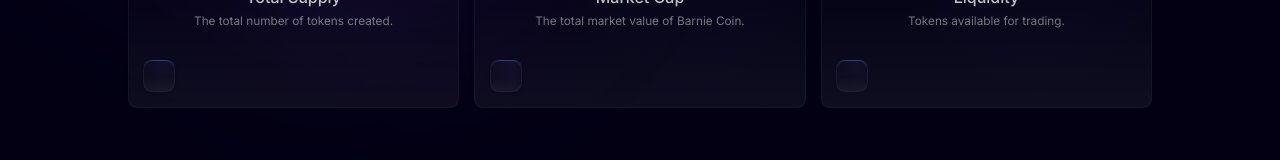
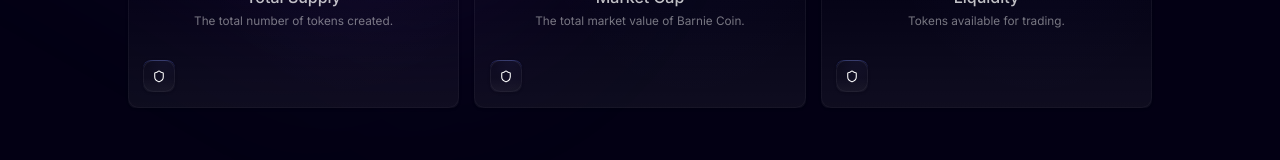
Before and after one commit to vitaleymulikacatchup/474e31d3-e699-4d17-8568-b7a94dc1282f, a Next.js app: page / in a window 1280 px wide. Shown: the part 2546-2706 px from the top of the page. Built offline with nearby package versions, Linux system fonts and the light colour scheme.

Commit message:
Update project files

```diff
--- a/src/app/page.tsx
+++ b/src/app/page.tsx
@@ -6,6 +6,7 @@
 import HowToBuy2D from '@/components/sections/layouts/howtobuy/2DHTB';
 import BigNumberTokenomics from '@/components/sections/layouts/tokenomics/BigNumberTokenomics';
 import FooterBase from '@/components/footer/FooterBase';
+import { Shield } from 'lucide-react';
 
 export default function Home() {
   return (
@@ -60,9 +61,9 @@
           title="Tokenomics"
           description="Discover the value and distribution of Barnie Coin."
           kpiItems={[
-            { value: '10M', description: 'Total Supply', longDescription: 'The total number of tokens created.', icon: 'Shield' },
-            { value: '1M', description: 'Market Cap', longDescription: 'The total market value of Barnie Coin.', icon: 'Shield' },
-            { value: '500K', description: 'Liquidity', longDescription: 'Tokens available for trading.', icon: 'Shield' }
+            { value: '10M', description: 'Total Supply', longDescription: 'The total number of tokens created.', icon: Shield },
+            { value: '1M', description: 'Market Cap', longDescription: 'The total market value of Barnie Coin.', icon: Shield },
+            { value: '500K', description: 'Liquidity', longDescription: 'Tokens available for trading.', icon: Shield }
           ]}
         />
       </div>
```
